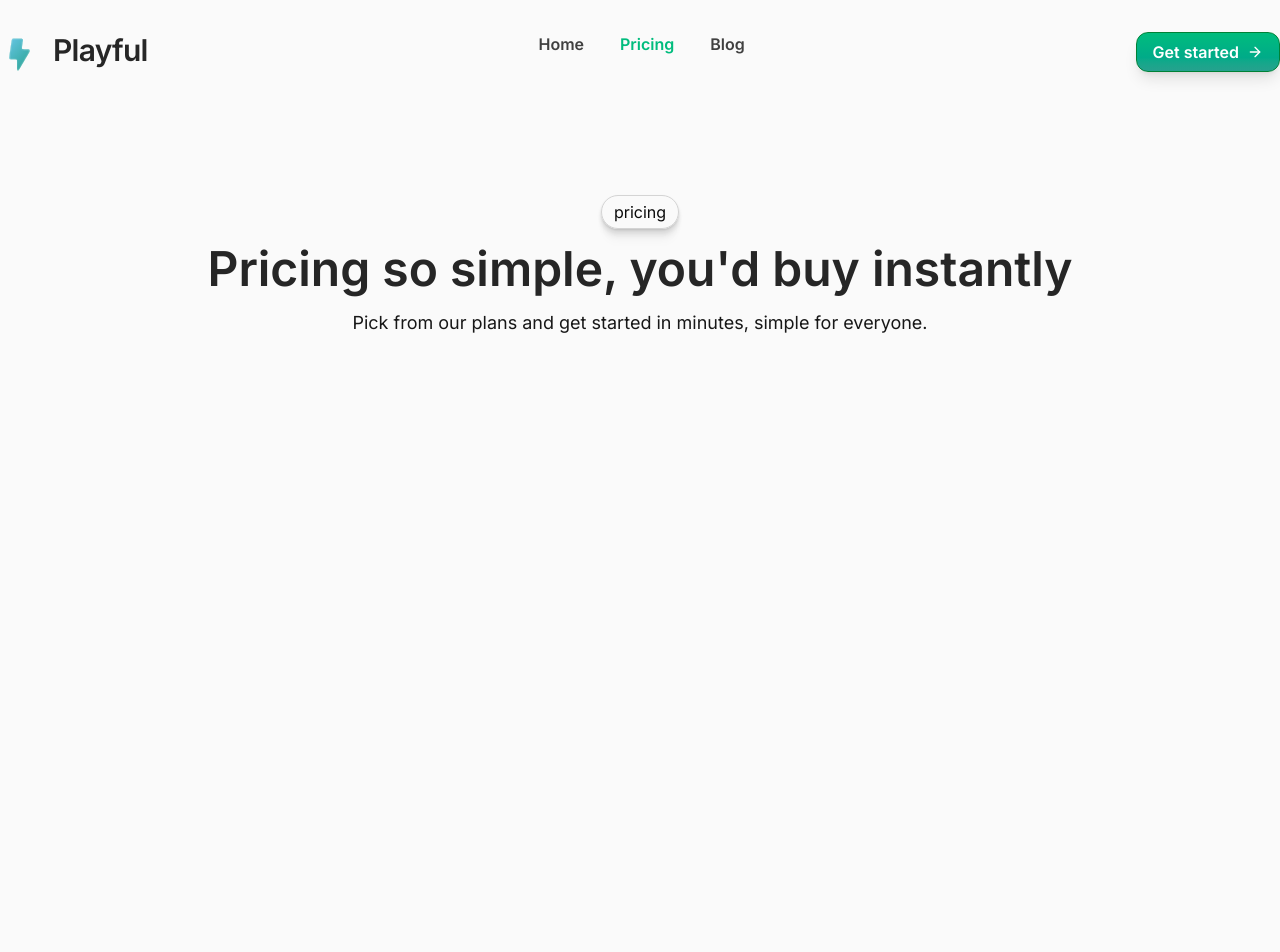
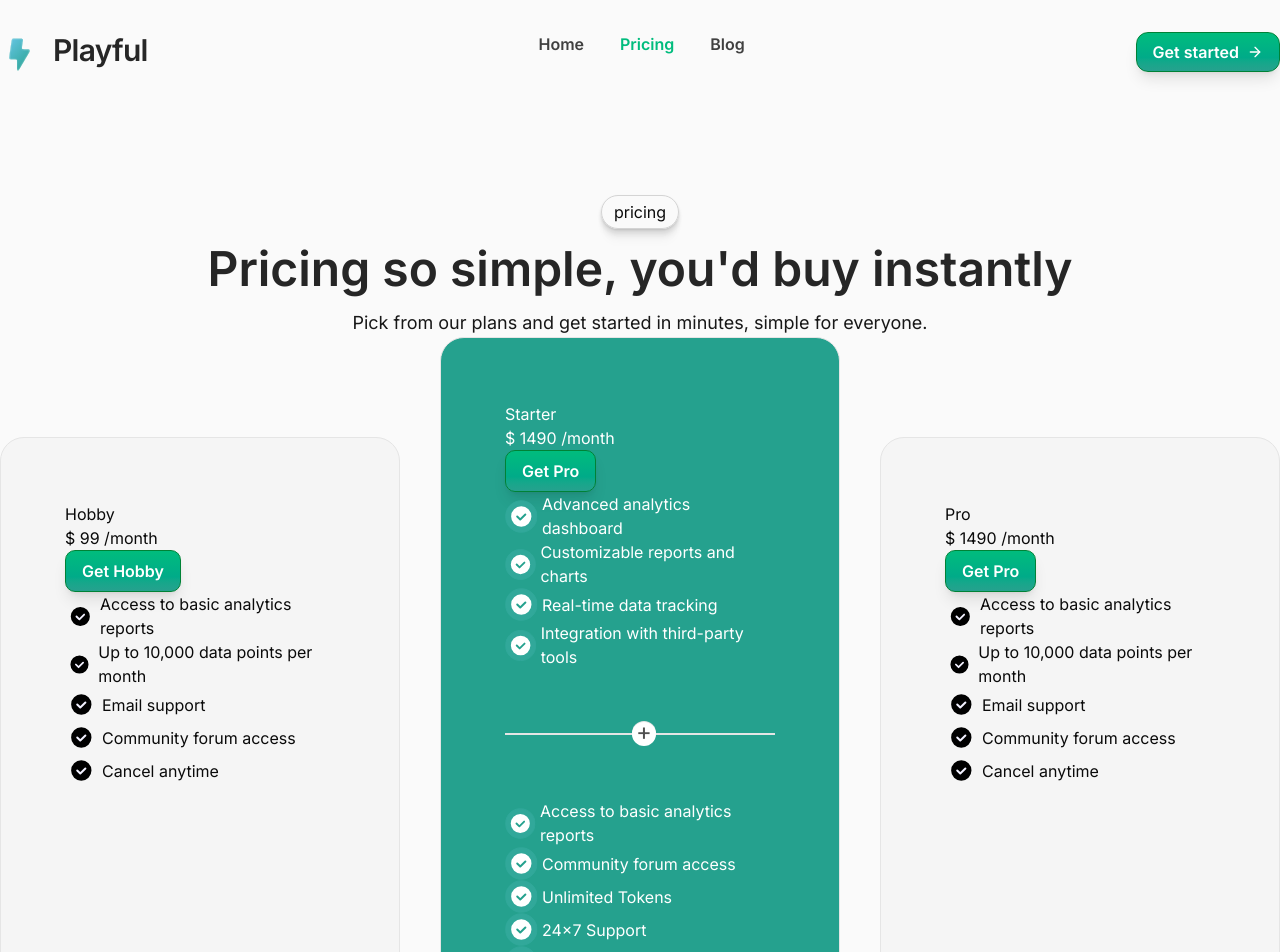
Before and after one commit to devsujalpatel/playful-template, a Next.js app: page /pricing in a window 1280 px wide. Shown: the top 952 px of the page. Before the commit the page ends 800 px from the top, so only its background shows below. Built offline with nearby package versions, Linux system fonts and the light colour scheme.

Commit message:
Pricing card layout ready

```diff
--- a/src/components/svgs/green-check.tsx
+++ b/src/components/svgs/green-check.tsx
@@ -13,24 +13,24 @@ function GreenCheckIcon(props: React.SVGProps<SVGSVGElement>) {
           fillRule="evenodd"
           clipRule="evenodd"
           d="M16.297 32.25c-8.7 0-15.75-7.054-15.75-15.75S7.597.75 16.297.75c8.696 0 15.75 7.054 15.75 15.75s-7.054 15.75-15.75 15.75z"
-          fill="#fff"
+          fill={props.stroke || "#00000000"}
         />
         <path
           fillRule="evenodd"
           clipRule="evenodd"
           d="M16.3 25.695a9.191 9.191 0 110-18.383 9.191 9.191 0 010 18.383z"
-          fill="#25a18e"
+          fill={props.fill || "#25A18E"}
         />
         <path
           d="M16.3 25.695a9.191 9.191 0 110-18.383 9.191 9.191 0 010 18.383z"
-          stroke="#25a18e"
+          stroke={props.fill || "#25A18E"}
           strokeWidth={1.96875}
           strokeLinecap="round"
           strokeLinejoin="round"
         />
         <path
           d="M20.383 14.462l-5.106 5.106-3.062-3.064"
-          stroke="#F2F1FF"
+          stroke={props.color || "#F2F1FF"}
           strokeWidth={1.96875}
           strokeLinecap="round"
           strokeLinejoin="round"
--- a/src/modules/pricing/components/hobby-pricing.tsx
+++ b/src/modules/pricing/components/hobby-pricing.tsx
@@ -1,3 +1,32 @@
+import { GreenBtn } from "@/components/green-btn";
+import GreenCheckIcon from "@/components/svgs/green-check";
+
 export const HobbyPricing = () => {
-  return <div>HobbyPricing</div>;
+  return (
+    <div className="flex flex-col h-[600px] md:h-[850px] p-6 lg:p-8 xl:p-16 border w-full bg-[#F5F5F5] rounded-3xl">
+      <p>Hobby</p>
+      <div>
+        <p>
+          $ <span>99</span> /month
+        </p>
+        <GreenBtn>Get Hobby</GreenBtn>
+        <div>
+          {planDetails.map((item, idx) => (
+            <div key={idx} className="flex gap-1 items-center">
+              <GreenCheckIcon fill={"#000"} />
+              <p>{item}</p>
+            </div>
+          ))}
+        </div>
+      </div>
+    </div>
+  );
 };
+
+const planDetails: string[] = [
+  "Access to basic analytics reports",
+  "Up to 10,000 data points per month",
+  "Email support",
+  "Community forum access",
+  "Cancel anytime",
+];
--- /dev/null
+++ b/src/modules/pricing/components/pricing-component.tsx
@@ -0,0 +1,14 @@
+import React from "react";
+import { HobbyPricing } from "./hobby-pricing";
+import { StarterPricing } from "./starter-pricing";
+import { ProPricing } from "./pro-pricing";
+
+export const PricingCom = () => {
+  return (
+    <div className="flex gap-10 items-center w-7xl h-full">
+      <HobbyPricing />
+      <StarterPricing />
+      <ProPricing />
+    </div>
+  );
+};
--- a/src/modules/pricing/components/pro-pricing.tsx
+++ b/src/modules/pricing/components/pro-pricing.tsx
@@ -1,3 +1,32 @@
+import { GreenBtn } from "@/components/green-btn";
+import GreenCheckIcon from "@/components/svgs/green-check";
+
 export const ProPricing = () => {
-  return <div>ProPricing</div>;
+  return (
+    <div className="flex flex-col p-6 lg:p-8 xl:p-16 border w-full h-[600px] md:h-[850px] bg-[#F5F5F5] rounded-3xl">
+      <p>Pro</p>
+      <div>
+        <p>
+          $ <span>1490</span> /month
+        </p>
+        <GreenBtn>Get Pro</GreenBtn>
+        <div>
+          {planDetails.map((item, idx) => (
+            <div key={idx} className="flex gap-1 items-center">
+              <GreenCheckIcon fill={"#000"} />
+              <p>{item}</p>
+            </div>
+          ))}
+        </div>
+      </div>
+    </div>
+  );
 };
+
+const planDetails: string[] = [
+  "Access to basic analytics reports",
+  "Up to 10,000 data points per month",
+  "Email support",
+  "Community forum access",
+  "Cancel anytime",
+];
--- a/src/modules/pricing/components/starter-pricing.tsx
+++ b/src/modules/pricing/components/starter-pricing.tsx
@@ -1,4 +1,61 @@
+import { GreenBtn } from "@/components/green-btn";
+import GreenCheckIcon from "@/components/svgs/green-check";
+import { PlusIcon } from "lucide-react";
+
 export const StarterPricing = () => {
-  return <div>StarterPricing</div>;
+  return (
+    <div className="flex flex-col p-6 lg:p-8 xl:p-16 border w-full h-[1050px] my-16 md:my-0 bg-brand text-white rounded-3xl">
+      <p>Starter</p>
+      <div>
+        <p>
+          $ <span>1490</span> /month
+        </p>
+        <GreenBtn>Get Pro</GreenBtn>
+        <div>
+          {planDetails.map((item, idx) => (
+            <div key={idx} className="flex gap-1 items-center">
+              <GreenCheckIcon
+                fill={"#fff"}
+                color="#25A18E"
+                stroke={"#31A89A"}
+              />
+              <p>{item}</p>
+            </div>
+          ))}
+          <div className="relative flex flex-col items-center justify-center my-16">
+            <div className="w-full h-0.5 bg-[#E5E5E5]"></div>
+            <div className="absolute left-1/2 flex items-center justify-center size-6 rounded-full bg-white text-[#515151] -ml-2 text-2xl shadow-[0px_0px_0px_0px_#00000000,0px_0px_0px_0px_#00000000,0px_-1px_0px_0px_#E5E5E5]">
+              <span className="-mt-1">+</span>
+            </div>
+          </div>
+          {extraPlanDetails.map((item, idx) => (
+            <div key={idx} className="flex gap-1 items-center">
+              <GreenCheckIcon
+                fill={"#fff"}
+                color="#25A18E"
+                stroke={"#31A89A"}
+              />
+              <p>{item}</p>
+            </div>
+          ))}
+        </div>
+      </div>
+    </div>
+  );
 };
-``
+
+const planDetails: string[] = [
+  "Advanced analytics dashboard",
+  "Customizable reports and charts",
+  "Real-time data tracking",
+  "Integration with third-party tools",
+];
+
+const extraPlanDetails: string[] = [
+  "Access to basic analytics reports",
+  "Community forum access",
+  "Unlimited Tokens",
+  "24x7 Support",
+  "Everything in Hobby Plan",
+  "Cancel anytime",
+];
--- a/src/modules/pricing/sections/pricing-section.tsx
+++ b/src/modules/pricing/sections/pricing-section.tsx
@@ -1,6 +1,7 @@
 import { HeaderButton } from "@/modules/components/header-button";
 import { SectionHeading } from "@/modules/components/section-heading";
 import { SectionPara } from "@/modules/components/section-paragraph";
+import { PricingCom } from "../components/pricing-component";
 
 export const PricingSection = () => {
   return (
@@ -12,7 +13,7 @@ export const PricingSection = () => {
           Pick from our plans and get started in minutes, simple for everyone.
         </SectionPara>
       </div>
-      <div></div>
+      <PricingCom />
     </div>
   );
 };
```
